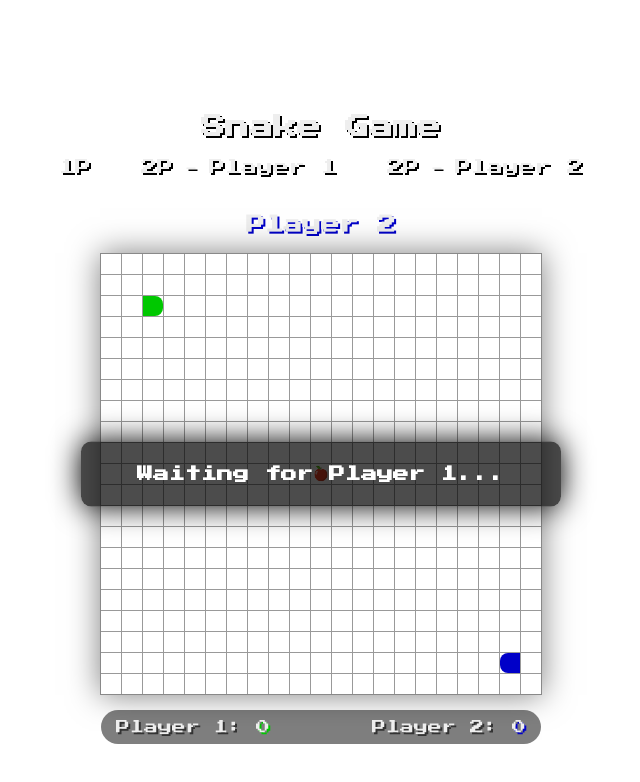
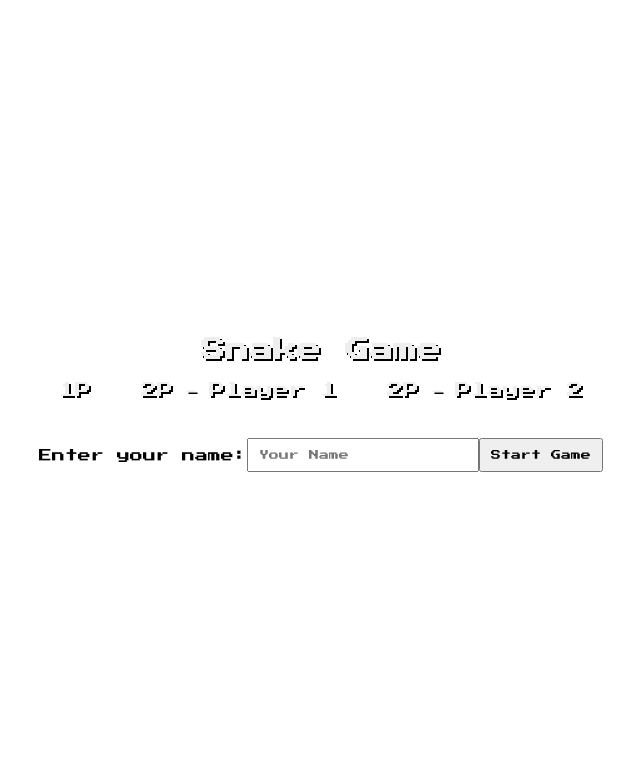
Before and after one commit to GuillemRodriguezMitjana/snake-game, a React (Vite) app: page /snake2 in a window 1280 px wide. Shown: the top 782 px of the page, without its empty margins (319-959 px from the left). Built offline with nearby package versions, Linux system fonts and the light colour scheme; no server answers; the database is empty.

Commit message:
Afegida funcionalitat per registrar nom al mode 2P

```diff
--- a/src/components/GameBoard2P.css
+++ b/src/components/GameBoard2P.css
@@ -138,3 +138,35 @@
     box-shadow: 0 0 30px rgba(0, 0, 0, 1);
     text-align: center;
 }
+
+.player-name-1,
+.player-name-2 {
+    text-shadow: 2px 2px 0px #aaa;
+}
+
+.player-name-1 {
+    color: var(--player-1-main);
+}
+
+.player-name-2 {
+    color: var(--player-2-main);
+}
+
+form {
+    display: flex;
+    align-items: center;
+    font-size: 13px;
+}
+
+form input {
+    font-family: 'Press Start 2P', cursive;
+    font-size: 10px;
+    padding: 10px;
+}
+
+form button {
+    font-family: 'Press Start 2P', cursive;
+    font-size: 10px;
+    padding: 10px;
+    cursor: pointer;
+}
--- a/src/components/GameBoard2P.jsx
+++ b/src/components/GameBoard2P.jsx
@@ -31,9 +31,13 @@ const GameBoard2P = ({ player }) => {
     const [turning, setTurning] = useState(false);
     const [snake1Active, setSnake1Active] = useState(false);
     const [snake2Active, setSnake2Active] = useState(false);
+    const [playerName, setPlayerName] = useState("");
+    const [gameStarted, setGameStarted] = useState(false);
 
     // Activar la serp corresponent en cas de no estar activa
     useEffect(() => {
+        if (!gameStarted) return;
+
         const snakeRef = ref(database, `snake${player}Active`);
 
         // Comprovar si ja està activa, és a dir, ja l'està utilitzant un altre jugador
@@ -48,7 +52,7 @@ const GameBoard2P = ({ player }) => {
         }).catch((error) => {
             console.error("Error checking snake activity:", error);
         });
-    }, [player]);
+    }, [player, gameStarted]);
 
     // Comprovar que les dues serps estiguin actives
     useEffect(() => {
@@ -271,9 +275,27 @@ const GameBoard2P = ({ player }) => {
         return "";
     }
 
+    // Funció per gestionar el formulari de nom
+    const handleNameSubmit = (e) => {
+        e.preventDefault();
+
+        setPlayerName(e.target.elements.name.value);
+
+        setGameStarted(true);
+    };
+
     return (
         <div>
-            <h3 className={`player-title-${player}`}>Player {player}</h3>
+            {!gameStarted &&
+                <form onSubmit={handleNameSubmit}>
+                    <label htmlFor="name">Enter your name: </label>
+                    <input type="text" id="name" placeholder="Your Name" required />
+                    <button type="submit">Start Game</button>
+                </form>
+            }
+            {gameStarted &&
+                <>
+                    <h3 className={`player-title-${player}`}>Player {player} <span className={`player-name-${player}`}>{playerName}</span></h3>
                     <div className="board-2p">
                         {(!snake1Active || !snake2Active) &&
                             <div className="waiting-message">
@@ -333,6 +355,8 @@ const GameBoard2P = ({ player }) => {
                             </div>
                         )}
                     </div>
+                </>
+            }
         </div>
     );
 };
```
Lines whose indentation alone changed are shown as unchanged.
